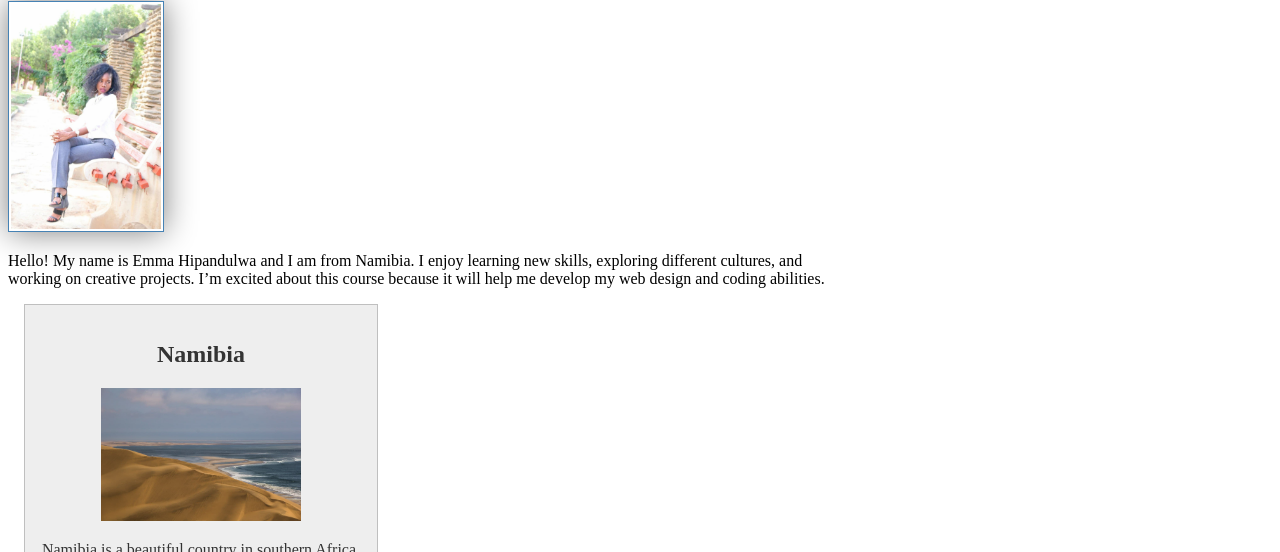
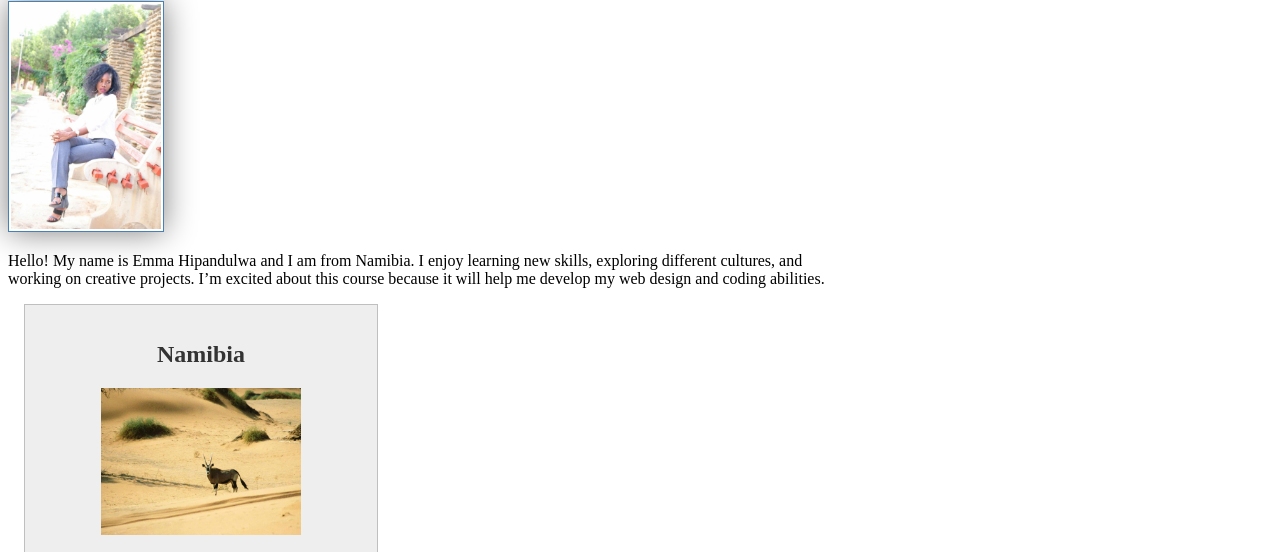
Before and after one commit to ehipandulwa/wdd130, a plain HTML site: page index.html in a window 1280 px wide. Shown: the part 221-773 px from the top of the page. Drawn offline with Linux system fonts and the light colour scheme.

Commit message:
add index five

```diff
--- a/index.html
+++ b/index.html
@@ -31,7 +31,7 @@
 
     <aside>
         <h2>Namibia</h2>
-        <img src="images/namibia.jpg" alt="Namibia landscape" width="200">
+        <img src="images/namib-desert.jpg" alt="Namibia landscape">
         <p>Namibia is a beautiful country in southern Africa, known for its stunning desert landscapes, wildlife, and
             diverse cultures. From the vast Namib Desert dunes to the Etosha National Park, Namibia is rich in natural
             wonders and traditions.</p>
```
Also changed, not shown: images/namib-desert.jpg (added).
